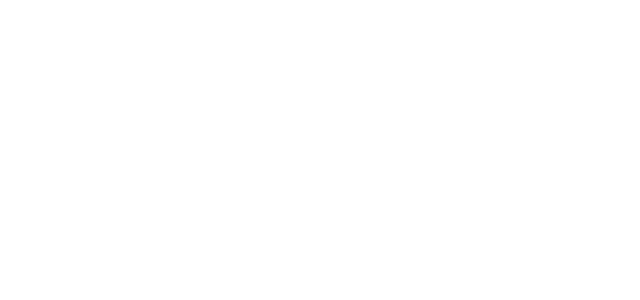
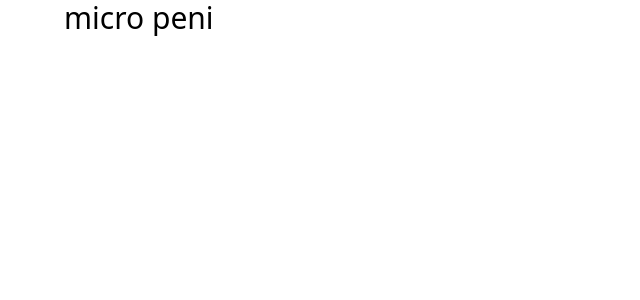
Before and after one commit to muchlogic/CP317-Final-Project, a React (Vite) app in the folder Frontend/: page /sign-up in a window 1280 px wide. Shown: the top 300 px of the page, without its empty margins (0-640 px from the left). Built offline with nearby package versions, Linux system fonts and the light colour scheme.

Commit message:
Intialized packages

```diff
--- a/Frontend/src/routes/UserManagement/ProfileInterface.jsx
+++ b/Frontend/src/routes/UserManagement/ProfileInterface.jsx
@@ -0,0 +1,10 @@
+import { Container } from "@mui/material";
+import { useState, useEffect } from "react";
+
+export default function ProfileInterface() {
+  return (
+    <>
+      <Container></Container>
+    </>
+  );
+}
--- a/Frontend/src/routes/UserManagement/SignUpInterface.jsx
+++ b/Frontend/src/routes/UserManagement/SignUpInterface.jsx
@@ -4,7 +4,9 @@
 export default function SingUpInterface() {
   return (
     <>
-      <Container></Container>
+      <Container>
+        <h1 className="text-3xl">micro peni</h1>
+      </Container>
     </>
   );
 }
```
